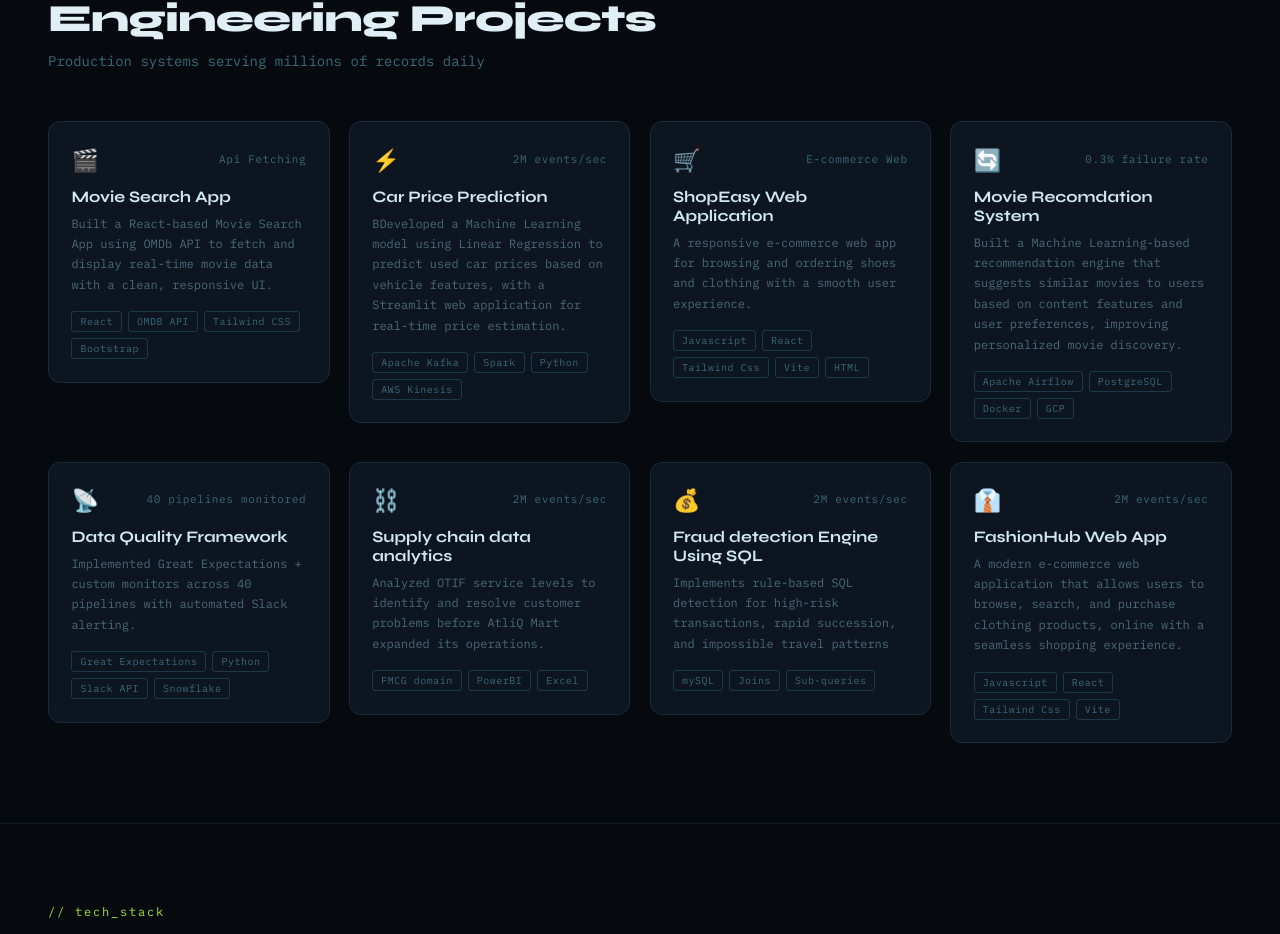
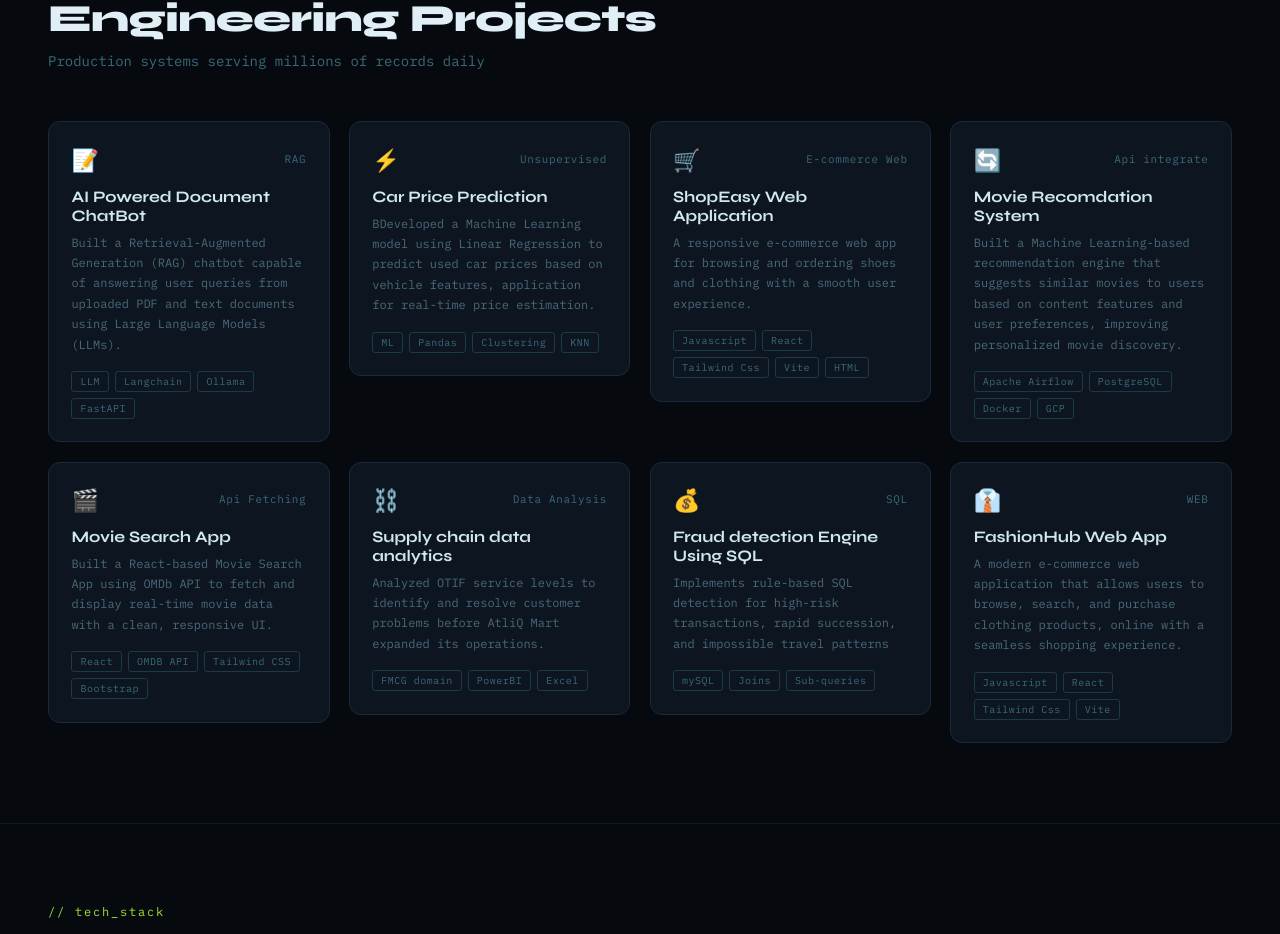
Before and after one commit to AniketItkhede/Portfolio, a React (Vite) app: page / in a window 1280 px wide. Shown: the part 885-1819 px from the top of the page. Built offline with nearby package versions, Linux system fonts and the light colour scheme.

Commit message:
Latest Project Updated in Portfolio

```diff
--- a/src/data/portfolioData.js
+++ b/src/data/portfolioData.js
@@ -19,18 +19,18 @@ export const NAV_LINKS = ["Home", "Projects", "Skills", "Experience","Education"
 
 export const PROJECTS = [
     {
-    icon: "🎬",
-    title: "Movie Search App",
-    desc: "Built a React-based Movie Search App using OMDb API to fetch and display real-time movie data with a clean, responsive UI.",
-    tags: ["React", "OMDB API", "Tailwind CSS", "Bootstrap"],
-    metric: "Api Fetching",
+    icon: "📝",
+    title: "AI Powered Document ChatBot",
+    desc: "Built a Retrieval-Augmented Generation (RAG) chatbot capable of answering user queries from uploaded PDF and text documents using Large Language Models (LLMs).",
+    tags: ["LLM", "Langchain", "Ollama", "FastAPI"],
+    metric: "RAG",
   },
   {
     icon: "⚡",
     title: "Car Price Prediction",
-    desc: "BDeveloped a Machine Learning model using Linear Regression to predict used car prices based on vehicle features, with a Streamlit web application for real-time price estimation.",
-    tags: ["Apache Kafka", "Spark", "Python", "AWS Kinesis"],
-    metric: "2M events/sec",
+    desc: "BDeveloped a Machine Learning model using Linear Regression to predict used car prices based on vehicle features, application for real-time price estimation.",
+    tags: ["ML", "Pandas", "Clustering", "KNN"],
+    metric: "Unsupervised",
   },
   {
   icon: "🛒",
@@ -44,35 +44,35 @@ export const PROJECTS = [
     title: "Movie Recomdation System",
     desc: "Built a Machine Learning-based recommendation engine that suggests similar movies to users based on content features and user preferences, improving personalized movie discovery.",
     tags: ["Apache Airflow", "PostgreSQL", "Docker", "GCP"],
-    metric: "0.3% failure rate",
+    metric: "Api integrate",
   },
   {
-    icon: "📡",
-    title: "Data Quality Framework",
-    desc: "Implemented Great Expectations + custom monitors across 40 pipelines with automated Slack alerting.",
-    tags: ["Great Expectations", "Python", "Slack API", "Snowflake"],
-    metric: "40 pipelines monitored",
+    icon: "🎬",
+    title: "Movie Search App",
+    desc: "Built a React-based Movie Search App using OMDb API to fetch and display real-time movie data with a clean, responsive UI.",
+    tags: ["React", "OMDB API", "Tailwind CSS", "Bootstrap"],
+    metric: "Api Fetching",
   },
   {
     icon: "⛓️",
     title: "Supply chain data analytics",
     desc: "Analyzed OTIF service levels to identify and resolve customer problems before AtliQ Mart expanded its operations.",
     tags: ["FMCG domain", "PowerBI", "Excel"],
-    metric: "2M events/sec",
+    metric: "Data Analysis",
   },
   {
     icon: "💰",
     title: "Fraud detection Engine Using SQL",
     desc: "Implements rule-based SQL detection for high-risk transactions, rapid succession, and impossible travel patterns",
     tags: ["mySQL", "Joins", "Sub-queries"],
-    metric: "2M events/sec",
+    metric: "SQL",
   },
   {
     icon: "👔",
     title: "FashionHub Web App",
     desc: "A modern e-commerce web application that allows users to browse, search, and purchase clothing products, online with a seamless shopping experience.",
     tags: ["Javascript", "React", "Tailwind Css", "Vite"],
-    metric: "2M events/sec",
+    metric: "WEB",
   },
 ];
 
```
